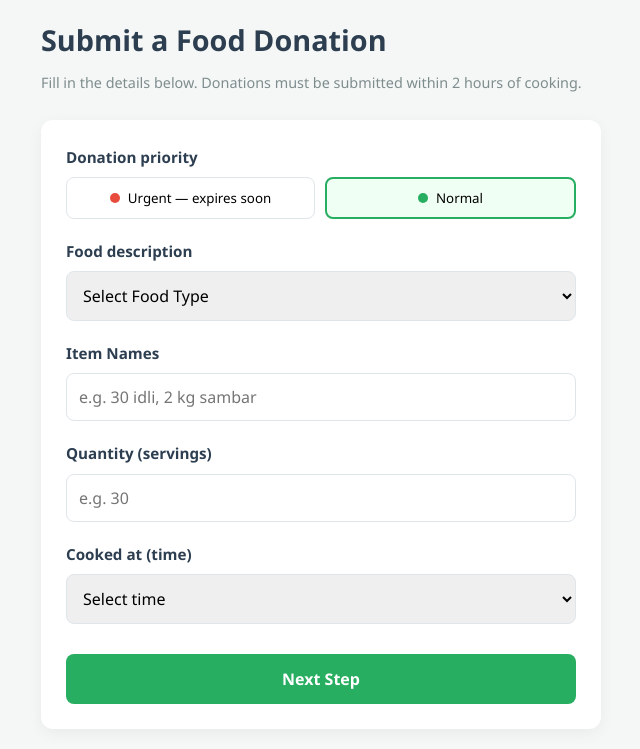
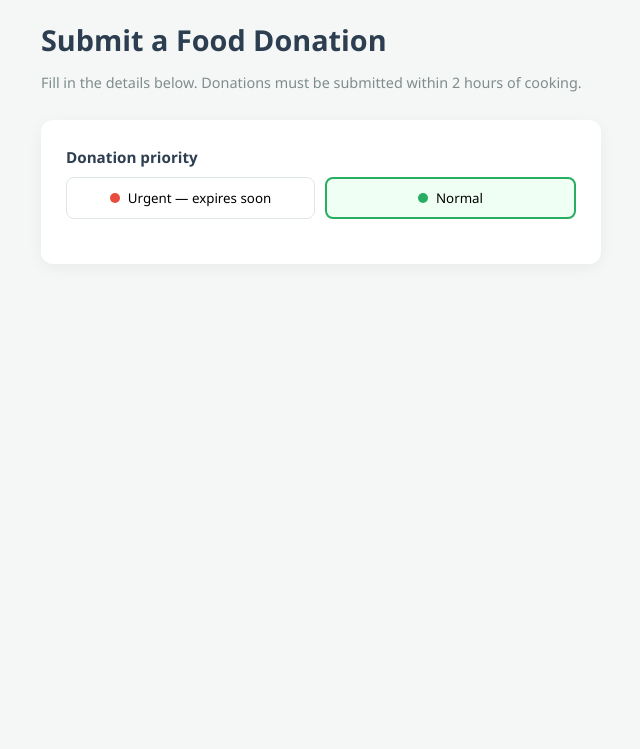
Before and after one commit to Abufirnas-Md/Donar-Filling-Page, a plain HTML site: page index.html in a window 1280 px wide. Shown: the part 71-820 px from the top of the page, without its empty margins (319-959 px from the left). Drawn offline with Linux system fonts and the light colour scheme.

Commit message:
Update index.html

```diff
--- a/index.html
+++ b/index.html
@@ -3,7 +3,7 @@
 <head>
     <meta charset="UTF-8">
     <meta name="viewport" content="width=device-width, initial-scale=1.0">
-    <title>FoodConnect - Donor Portal</title>
+    <title>ZeroWaste - Donor Portal</title>
     <link rel="stylesheet" href="style.css">
 </head>
 <body>
@@ -12,6 +12,9 @@
             <div class="logo">Zero<span>Waste</span></div>
             <nav class="user-types">
                 <button class="active">Donor</button>
+                <button>NGO / Recipient</button>
+                <button>Admin</button>
+                <button>Volunteer</button>
             </nav>
         </header>
 
@@ -33,66 +36,57 @@
                         </div>
                     </div>
 
-                    <div id="foodDetails" class="form-step">
+                    <div id="foodDetails" class="hidden-section">
                         <div class="form-group">
-                            <label for="foodType">Food description</label>
-                            <select id="foodType">
-                                <option value="" disabled selected>Select Food Type</option>
-                                <option value="veg">Veg</option>
-                                <option value="non-veg">Non-Veg</option>
-                                <option value="other">Other</option>
-                            </select>
-                        </div>
-
-                        <div class="form-group">
-                            <label>Item Names</label>
-                            <input type="text" placeholder="e.g. 30 idli, 2 kg sambar">
+                            <label>Food description</label>
+                            <input type="text" id="foodDesc" placeholder="e.g. 30 idli, 2 kg sambar, 1 kg chutney" required>
                         </div>
 
                         <div class="form-group">
                             <label>Quantity (servings)</label>
-                            <input type="number" placeholder="e.g. 30">
+                            <input type="number" id="foodQty" placeholder="e.g. 30" required>
                         </div>
 
                         <div class="form-group">
                             <label>Cooked at (time)</label>
-                            <select id="cookTime">
+                            <select id="cookTime" required>
                                 <option value="" disabled selected>Select time</option>
-                                <option value="0">few mins ago</option>
-                                <option value="0.5">30 mins ago</option>
-                                <option value="1">1 hour ago</option>
-                                <option value="2">2 hours ago</option>
-                                <option value="4">4 hours ago</option>
+                                <option value="now">Just now</option>
+                                <option value="30m">30 mins ago</option>
+                                <option value="1h">1 hour ago</option>
+                                <option value="2h">2 hours ago</option>
                             </select>
                         </div>
-                        <button type="button" class="next-btn" onclick="showSection('locationSection')">Next Step</button>
+                        <button type="button" class="next-btn" onclick="validateStep('foodDetails', 'locationSection')">Submit</button>
                     </div>
 
                     <div id="locationSection" class="hidden-section">
                         <div class="form-group">
                             <label>Pickup Address</label>
-                            <input type="text" placeholder="Street address, area, city">
+                            <input type="text" id="pickupAddr" placeholder="Street address, area, city" required>
                         </div>
-                        <button type="button" class="next-btn" onclick="showSection('finalSection')">Next Step</button>
+                        <button type="button" class="next-btn" onclick="validateStep('locationSection', 'finalSection')">Submit</button>
                     </div>
 
                     <div id="finalSection" class="hidden-section">
                         <div class="form-group">
                             <label>Donor contact (mobile)</label>
                             <div class="otp-group">
-                                <input type="tel" placeholder="+91 XXXXXXXXXX">
+                                <input type="tel" id="mobile" placeholder="XXXXXXXXXX" pattern="[0-9]{10}" required>
                                 <button type="button" class="otp-btn">Send OTP</button>
                             </div>
                         </div>
 
                         <div class="form-group">
-                            <label>Food photo (optional — AI freshness check)</label>
-                            <input type="file" id="foodPhoto" accept="image/*">
+                            <label>Food photo (Required — AI freshness check)</label>
+                            <div class="file-input">
+                                <input type="file" id="foodPhoto" accept="image/*" required>
+                            </div>
                         </div>
 
                         <div class="form-group">
                             <label>Additional notes</label>
-                            <textarea placeholder="Allergies, packaging, storage instructions..."></textarea>
+                            <textarea id="extraNotes" placeholder="Allergies, packaging, storage instructions..." required></textarea>
                         </div>
 
                         <button type="submit" class="submit-btn">Submit donation</button>
```
